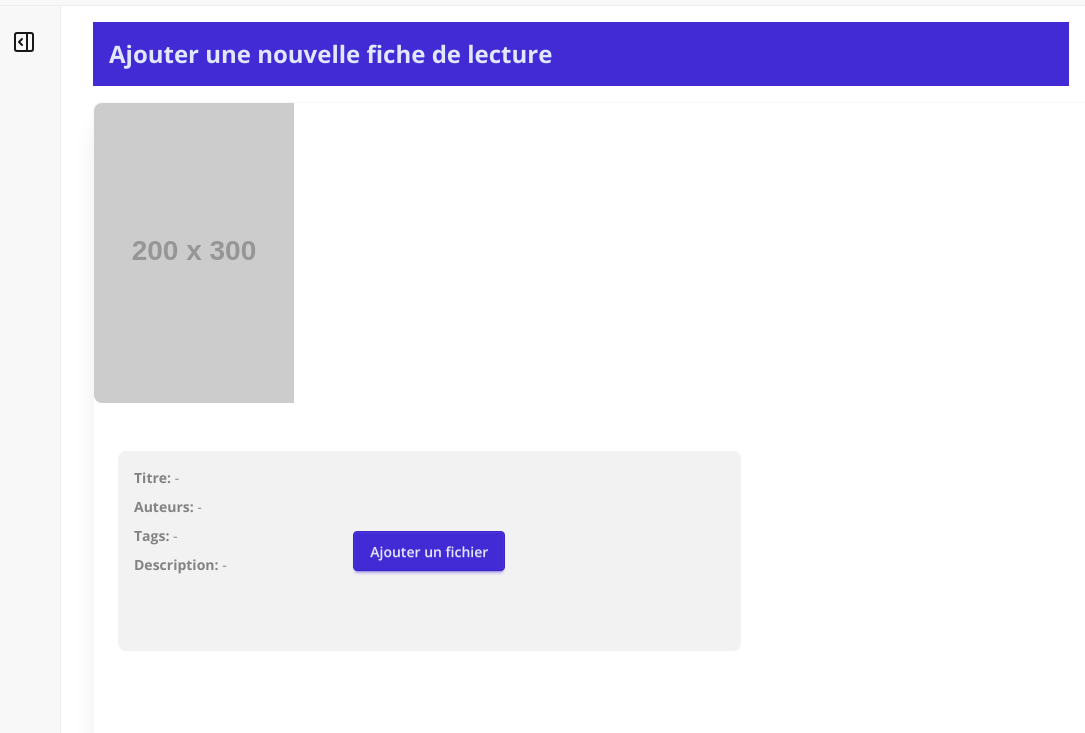
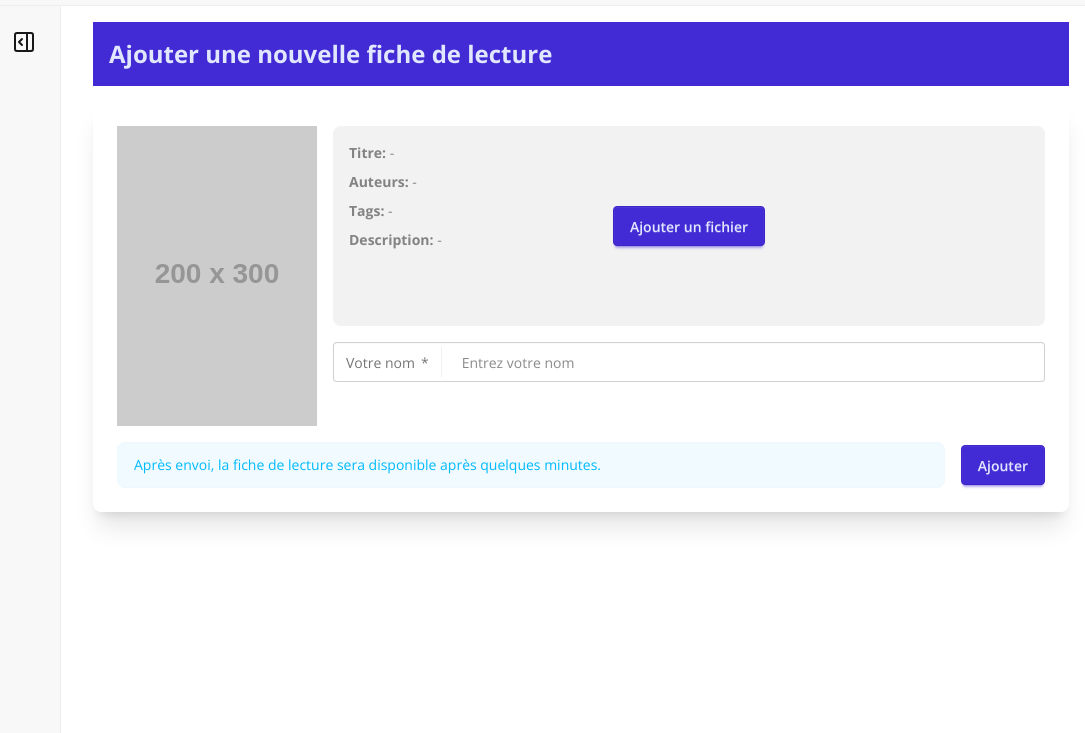
Before and after one commit to TiteRin/astro-prisma, an Astro site: page /upload in a window 1280 px wide. Shown: the part 67-800 px from the top of the page, 195-1280 px from the left. Built offline with nearby package versions, Linux system fonts and the light colour scheme; Astro itself is replaced by a stand-in of ours; placeholder pictures from the web are drawn by us; a web font is replaced by a local one.

Commit message:
feat(upload) : mise à jour de l’interface

```diff
--- a/src/components/features/upload/UploadForm.tsx
+++ b/src/components/features/upload/UploadForm.tsx
@@ -1,17 +1,12 @@
-import { useState, useRef, ChangeEvent, FormEvent } from "react";
+import { useState, useRef, FormEvent } from "react";
 import {
     validateImage,
-    validateMarkdownFile,
     createImagePreview,
-    createFilePreview,
     submitUploadForm,
     UploadProgress,
-    silentUploadFile,
-    FilePreview
-} from "../../../utils/uploadService";
+} from "@/utils/uploadService";
 
 // Import des composants
-import StatusMessage from "./StatusMessage";
 import ContributorField from "./ContributorField";
 import CoverUpload from "./CoverUpload";
 import FileUpload from "./FileUpload";
@@ -290,13 +285,18 @@
     return (
         <>
             <form
-                className="card md:card-side card-border bg-base-100 shadow-xl m-4 form-control w-full space-y-6 h-full flex flex-col justify-between"
+                className="card md:card-side shadow-xl form-control "
                 id="uploadForm"
                 ref={formRef}
                 onSubmit={handleSubmit}
                 aria-labelledby="upload-form-title"
             >
-                <figure className="max-w-[200px]">
+
+                <div className="card-body flex flex-col gap-4">
+                    <div className="flex flex-row gap-4">
+
+                        {/* Cover */}
+                        <div className="w-[200px] h-[300px] shrink-0">
                             <CoverUpload
                                 value={cover.file}
                                 onChange={handleCoverChange}
@@ -305,10 +305,8 @@
                                 maxSizeMB={5}
                                 allowedTypes={['image/jpeg', 'image/png', 'image/webp']}
                             />
-                </figure>
-
-                <div className="card-body lg:w-2/3">
-
+                        </div>
+                        <div className="grow">
                             <div className="flex flex-col gap-4 grow items-stretch">
 
                                 {/* <StatusMessage message={status.message} type={status.type} /> */}
@@ -351,10 +349,11 @@
                                     onChange={handleContributorChange}
                                     className="w-full"
                                 />
-
+                            </div>
+                        </div>
                     </div>
                     <div className="flex justify-end items-center gap-4">
-                        <p className="text-sm text-base-content/70">
+                        <p className="alert alert-info alert-soft">
                             Après envoi, la fiche de lecture sera disponible après quelques minutes.
                         </p>
                         <button
--- a/src/pages/upload.astro
+++ b/src/pages/upload.astro
@@ -3,6 +3,8 @@
 import UploadForm from "../components/features/upload/UploadForm.tsx";
 ---
 <Layout pageTitle="Ajouter une nouvelle fiche de lecture">
-    <h1 class="text-2xl font-bold bg-primary text-primary-content p-4 m-4">Ajouter une nouvelle fiche de lecture</h1>
-    <UploadForm client:load/>
+    <div class="p-4">
+        <h1 class="text-2xl font-bold bg-primary text-primary-content p-4 mb-4">Ajouter une nouvelle fiche de lecture</h1>
+        <UploadForm client:load/>
+    </div>
 </Layout>
```
Also changed, not shown: 1 other file. Lines whose indentation alone changed are shown as unchanged.
